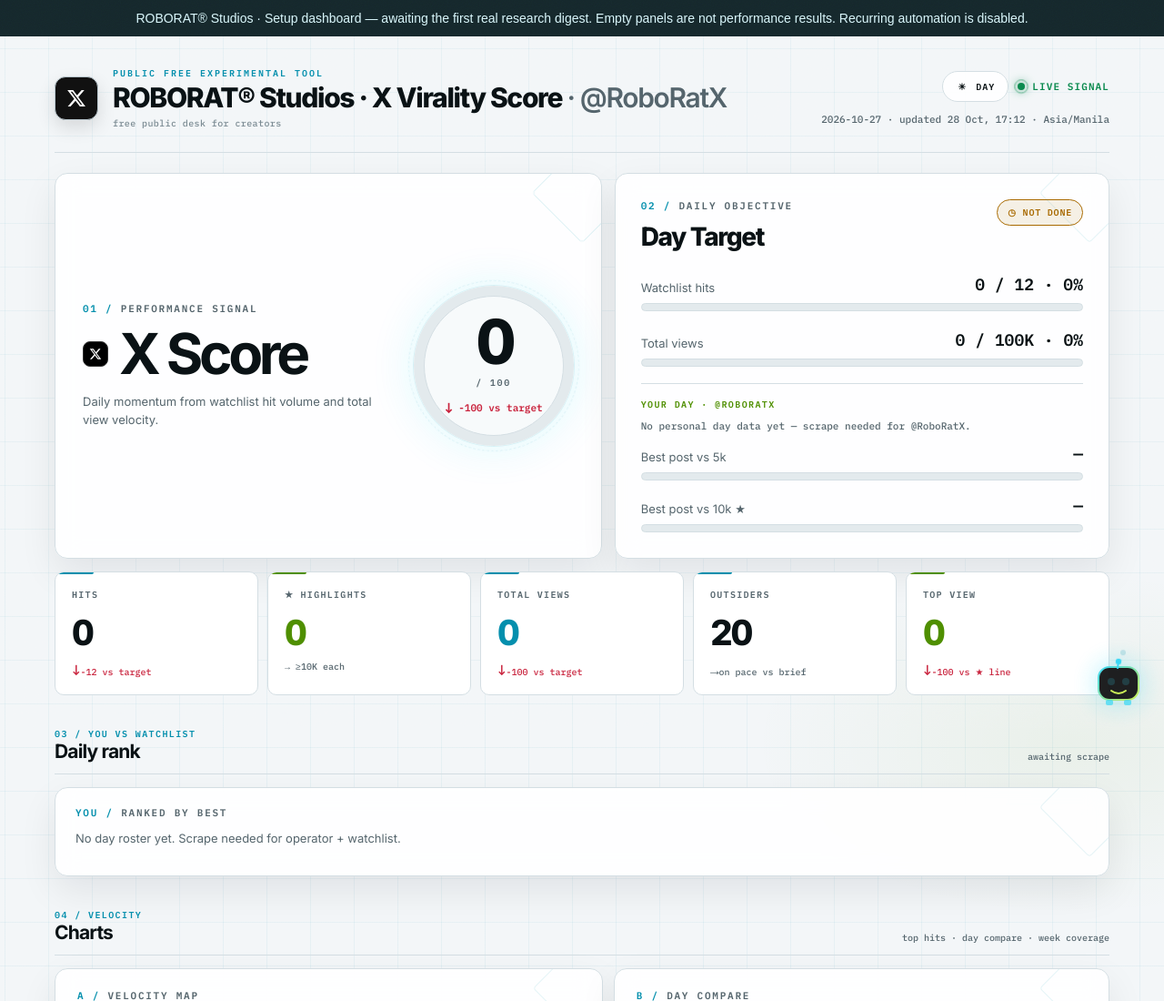
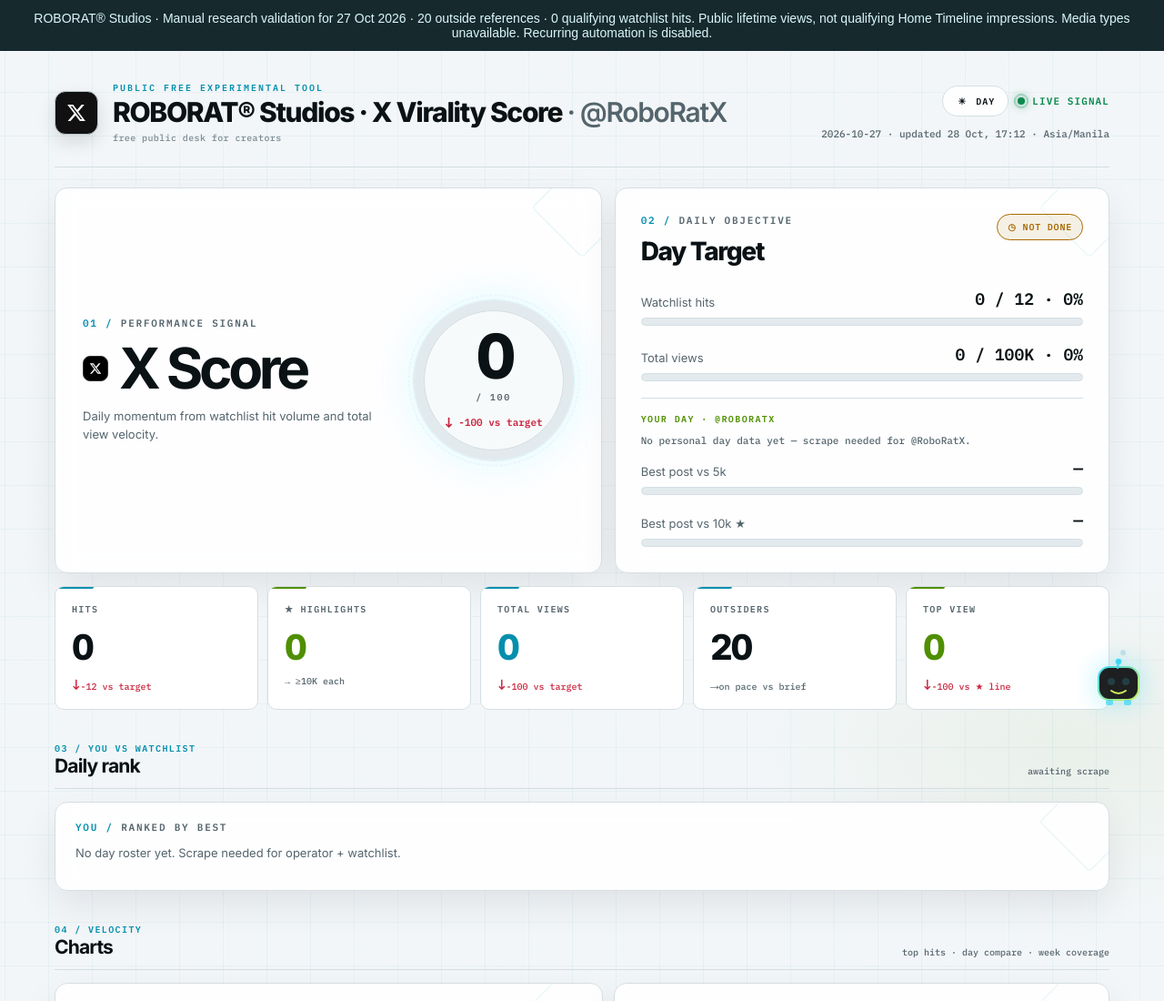
Before and after one commit to ActuallyRozmic/roborat-x-virality-board, a plain HTML site: page index.html in a window 1280 px wide. Shown: the top 1100 px of the page at 91% size. Drawn offline with Linux system fonts and the light colour scheme.

Commit message:
Label completed manual validation and unknown media coverage

```diff
--- a/index.html
+++ b/index.html
@@ -569,7 +569,7 @@
 </style>
 </head>
 <body class="xvs-dash-2026 xvs-mobile-2026">
-<div role="status" style="padding:12px 20px;background:#15272b;color:#d7f5fa;text-align:center;font:14px sans-serif">ROBORAT® Studios · Setup dashboard — awaiting the first real research digest. Empty panels are not performance results. Recurring automation is disabled.</div>
+<div role="status" style="padding:12px 20px;background:#15272b;color:#d7f5fa;text-align:center;font:14px sans-serif">ROBORAT® Studios · Manual research validation for 27 Oct 2026 · 20 outside references · 0 qualifying watchlist hits. Public lifetime views, not qualifying Home Timeline impressions. Media types unavailable. Recurring automation is disabled.</div>
 <div class="grok-trail" aria-hidden="true"></div>
 <div class="grok-ambient" aria-hidden="true" title="Grok Bot (decorative)">
   <svg viewBox="0 0 64 64" role="img">
```
